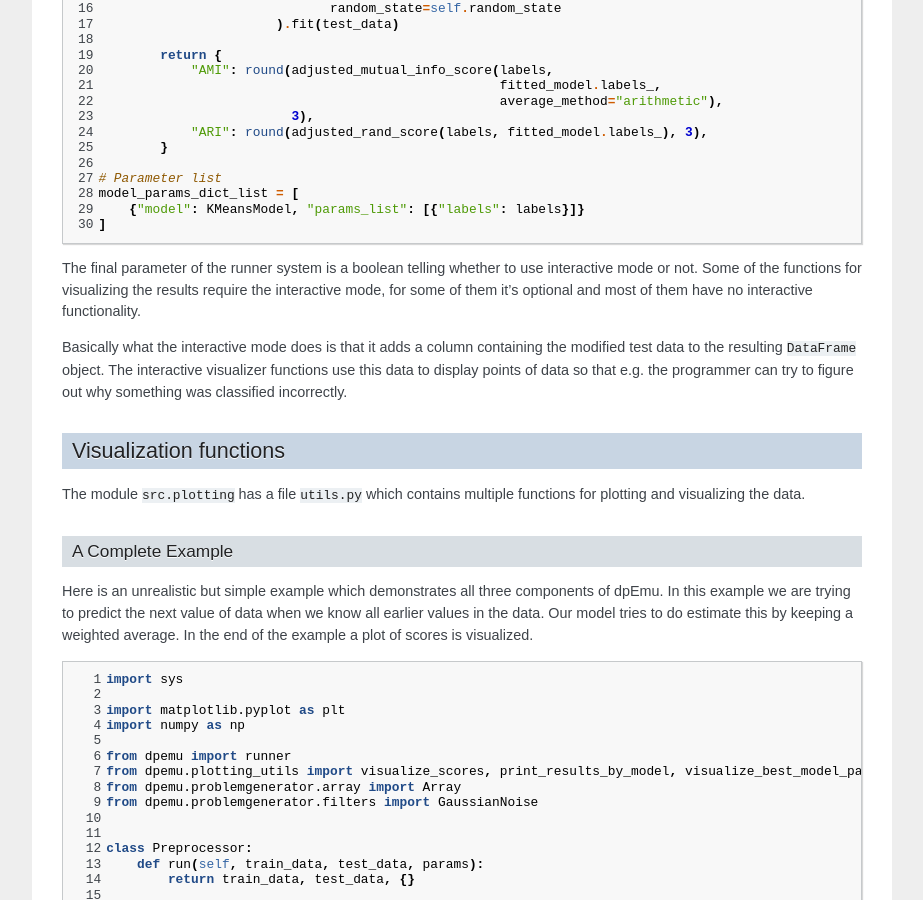
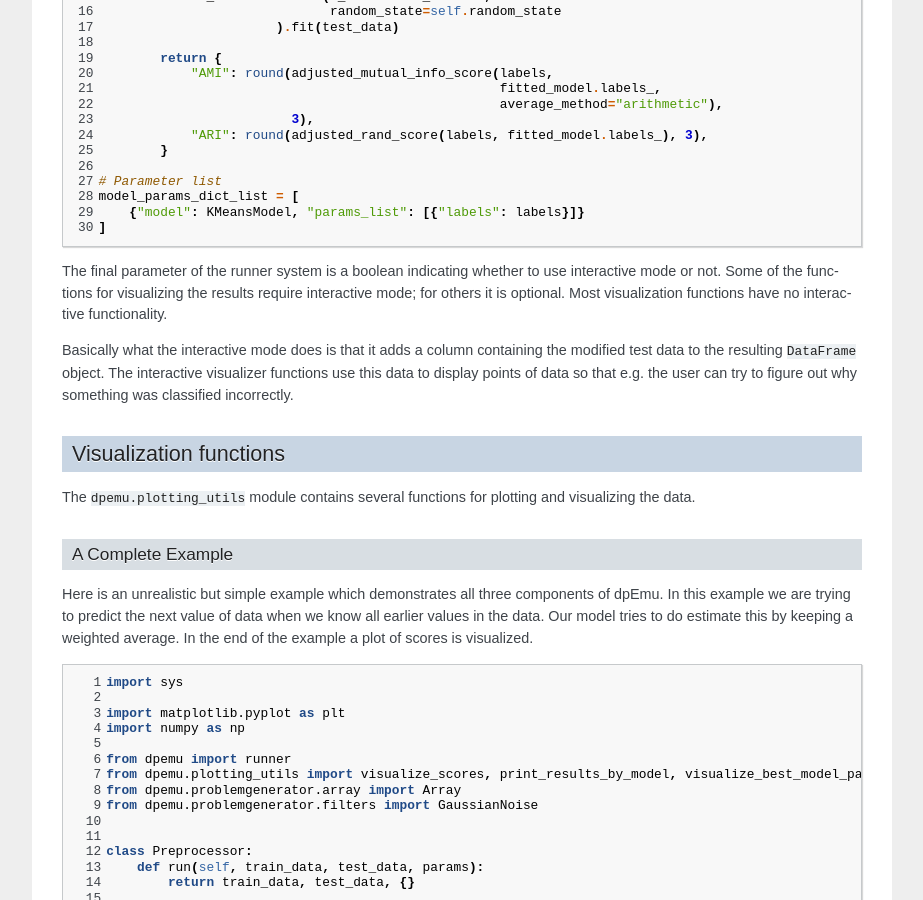
Before and after one commit to dpEmu/dpEmu, a Sphinx documentation site: the page built from docs/usage.rst, in a window 1280 px wide and 900 px high, scrolled down 3437 px. Shown: the whole window, without its empty margins (198-1121 px from the left). Built offline with Sphinx 7.4.7, drawn with Linux system fonts in a browser that asks for light colours; some of the changed text lies outside the part shown.

Commit message:
Formatting and style

```diff
--- a/docs/usage.rst
+++ b/docs/usage.rst
@@ -18,7 +18,7 @@
 
  * Defining the structure of the data by constructing an error generation tree.
  * Attaching filters (error sources) to the tree.
- * Calling the generate_error method on the root node of the tree.
+ * Calling the ``generate_error`` method on the root node of the tree.
 
 
 Creating an Error Generation Tree
@@ -72,11 +72,11 @@
 call the node's ``addfilter`` method with the filter object as the parameter.
 
 
-Calling the generate_error Method
+Calling the ``generate_error`` Method
 ---------------------------------
 
 Once you have defined your error generation tree and added the desired filters,
-you can call the generate_error method of the root node of the tree. The method
+you can call the ``generate_error`` method of the root node of the tree. The method
 takes two arguments:
 
  * the data into which the errors are to be introduced, and
@@ -87,7 +87,7 @@
 error parameter identifier strings which you provided to the Filter
 constructor(s).
 
-The generate_error method does not overwrite the original data but returns
+The ``generate_error`` method does not overwrite the original data but returns
 a copy instead.
 
 This is an example of what the error generation process might look like:
@@ -243,21 +243,26 @@
         {"model": KMeansModel, "params_list": [{"labels": labels}]}
     ]
 
+
 Interactive mode
 """"""""""""""""
 
-The final parameter of the runner system is a boolean telling whether to use interactive mode or not.
-Some of the functions for visualizing the results require the interactive mode, for some of them it's optional
-and most of them have no interactive functionality.
+The final parameter of the runner system is a boolean indicating whether to use
+interactive mode or not. Some of the functions for visualizing the results
+require interactive mode; for others it is optional. Most visualization
+functions have no interactive functionality.
 
-Basically what the interactive mode does is that it adds a column containing the modified test data to the resulting ``DataFrame`` object.
-The interactive visualizer functions use this data to display points of data so that e.g. the programmer can try to figure out why
-something was classified incorrectly.
+Basically what the interactive mode does is that it adds a column containing
+the modified test data to the resulting ``DataFrame`` object. The interactive
+visualizer functions use this data to display points of data so that e.g.
+the user can try to figure out why something was classified incorrectly.
+
 
 Visualization functions
 ^^^^^^^^^^^^^^^^^^^^^^^
 
-The module ``src.plotting`` has a file ``utils.py`` which contains multiple functions for plotting and visualizing the data.
+The ``dpemu.plotting_utils`` module contains several functions for plotting and
+visualizing the data.
 
 A Complete Example
 ------------------
```
